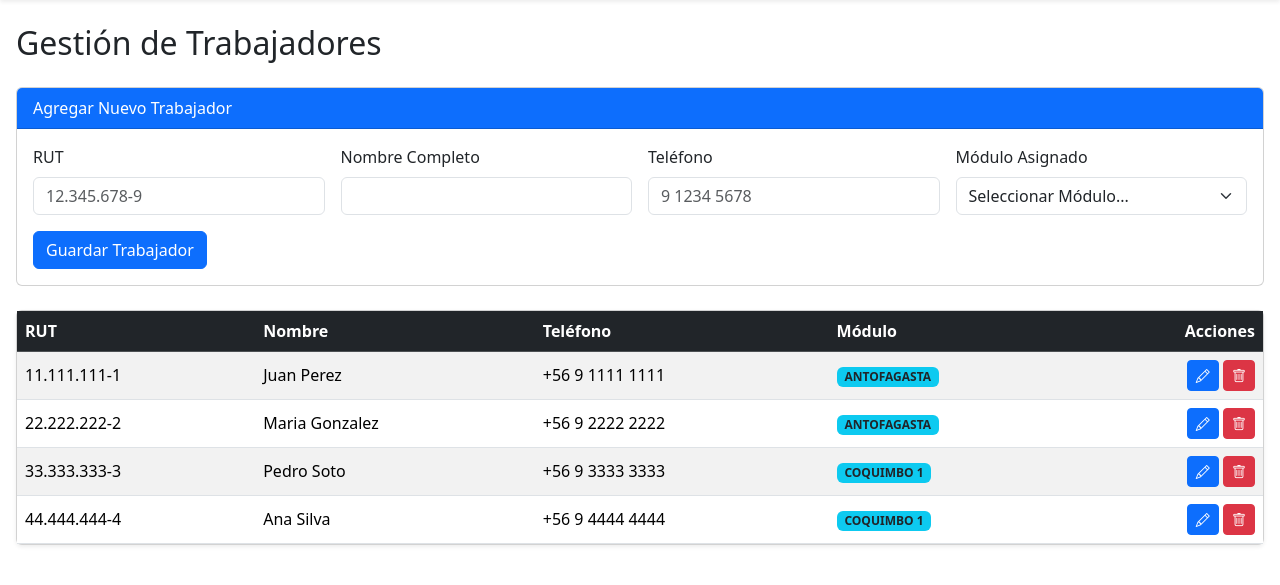
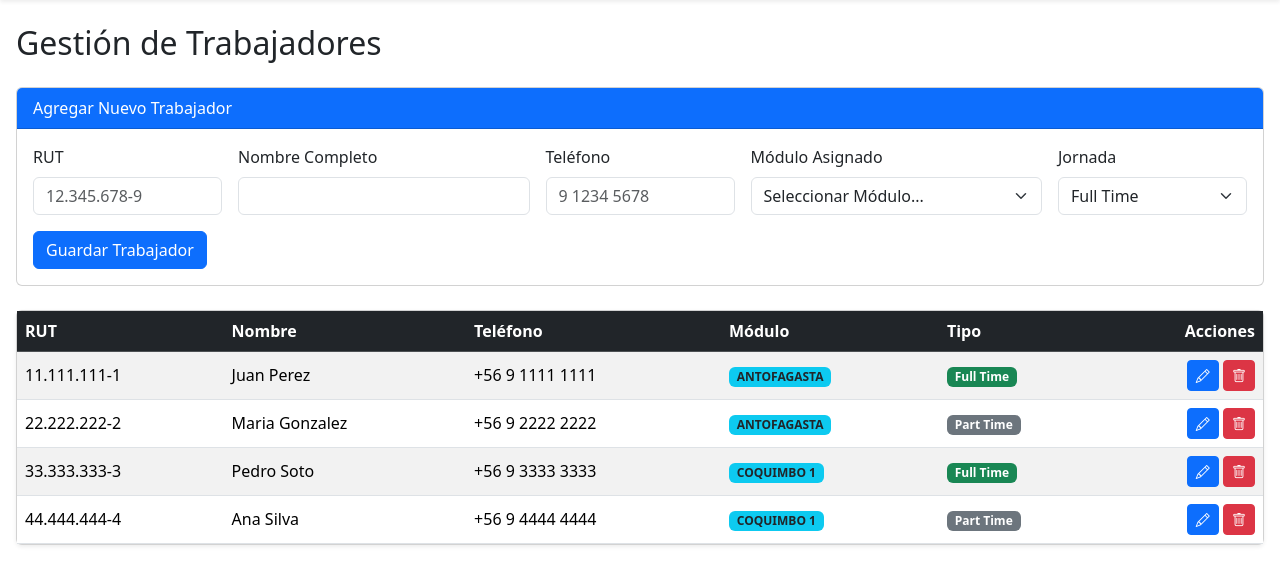
Before and after one commit to SekiDesu0/KSNE, a Flask app: page /admin/workers in a window 1280 px wide. Shown: the part 78-663 px from the top of the page. Run offline with Flask 3, Linux system fonts and the light colour scheme; the visitor is signed in with stand-in values (Sample User, id 1); data comes from the database, SQL or seed files in the repository.

Commit message:
tipo de trabajador part time o full time

```diff
--- a/app.py
+++ b/app.py
@@ -93,16 +93,16 @@ def populateDefaults():
                 default_pass = generate_password_hash("123456")
 
                 workers_data = [
-                    ("11.111.111-1", "Juan Perez", "+56 9 1111 1111", default_pass, 0, mod_1),
-                    ("22.222.222-2", "Maria Gonzalez", "+56 9 2222 2222", default_pass, 0, mod_1),
-                    ("33.333.333-3", "Pedro Soto", "+56 9 3333 3333", default_pass, 0, mod_2),
-                    ("44.444.444-4", "Ana Silva", "+56 9 4444 4444", default_pass, 0, mod_2)
+                    ("11.111.111-1", "Juan Perez", "+56 9 1111 1111", default_pass, 0, mod_1, "Full Time"),
+                    ("22.222.222-2", "Maria Gonzalez", "+56 9 2222 2222", default_pass, 0, mod_1, "Part Time"),
+                    ("33.333.333-3", "Pedro Soto", "+56 9 3333 3333", default_pass, 0, mod_2, "Full Time"),
+                    ("44.444.444-4", "Ana Silva", "+56 9 4444 4444", default_pass, 0, mod_2, "Part Time")
                 ]
 
                 for w in workers_data:
-                    c.execute("INSERT OR IGNORE INTO workers (rut, name, phone, password_hash, is_admin, modulo_id) VALUES (?, ?, ?, ?, ?, ?)", w)
+                    c.execute("INSERT OR IGNORE INTO workers (rut, name, phone, password_hash, is_admin, modulo_id, tipo) VALUES (?, ?, ?, ?, ?, ?, ?)", w)
+
                 conn.commit()
-
     conn.close()
 def init_db():
     conn = sqlite3.connect(DB_NAME)
@@ -130,7 +130,6 @@ def init_db():
                   FOREIGN KEY (zona_id) REFERENCES zonas(id))''')
 
     # 4. Workers (Now tied to a Modulo)
-    # Added modulo_id. It can be NULL for the system admin.
     c.execute('''CREATE TABLE IF NOT EXISTS workers
                  (id INTEGER PRIMARY KEY AUTOINCREMENT,
                   rut TEXT UNIQUE NOT NULL,
@@ -139,6 +138,7 @@ def init_db():
                   password_hash TEXT NOT NULL,
                   is_admin BOOLEAN DEFAULT 0,
                   modulo_id INTEGER,
+                  tipo TEXT DEFAULT 'Full Time',
                   FOREIGN KEY (modulo_id) REFERENCES modulos(id))''')
 
     # 5. Rendiciones (The main form headers)
@@ -404,6 +404,7 @@ def manage_workers():
         raw_phone = request.form['phone']
         name = request.form['name'].strip()
         modulo_id = request.form.get('modulo_id')
+        tipo = request.form.get('tipo', 'Full Time')
         form_data = request.form
 
         if not validate_rut(raw_rut):
@@ -420,8 +421,8 @@ def manage_workers():
 
             try:
                 # Now inserting modulo_id
-                c.execute("INSERT INTO workers (rut, name, phone, password_hash, is_admin, modulo_id) VALUES (?, ?, ?, ?, 0, ?)",
-                          (rut, name, phone, p_hash, modulo_id))
+                c.execute("INSERT INTO workers (rut, name, phone, password_hash, is_admin, modulo_id, tipo) VALUES (?, ?, ?, ?, 0, ?, ?)",
+                          (rut, name, phone, p_hash, modulo_id, tipo))
                 conn.commit()
                 flash(f"Trabajador guardado. Contraseña temporal: <strong>{password}</strong>", "success")
                 return redirect(url_for('manage_workers'))
@@ -429,7 +430,7 @@ def manage_workers():
                 flash("El RUT ya existe en el sistema.", "danger")
 
     # Fetch workers and JOIN their module name
-    c.execute('''SELECT w.id, w.rut, w.name, w.phone, m.name, w.modulo_id
+    c.execute('''SELECT w.id, w.rut, w.name, w.phone, m.name, w.modulo_id, w.tipo
                  FROM workers w
                  LEFT JOIN modulos m ON w.modulo_id = m.id
                  WHERE w.is_admin = 0''')
@@ -456,6 +457,7 @@ def edit_worker(id):
         raw_phone = request.form['phone']
         name = request.form['name'].strip()
         modulo_id = request.form.get('modulo_id')
+        tipo = request.form.get('tipo', 'Full Time')
 
         if not validate_phone(raw_phone):
             flash("El teléfono debe tener 9 dígitos válidos.", "danger")
@@ -464,8 +466,8 @@ def edit_worker(id):
             flash("Debes seleccionar un módulo.", "danger")
             return redirect(url_for('edit_worker', id=id))
 
-        c.execute("UPDATE workers SET name=?, phone=?, modulo_id=? WHERE id=?",
-                  (name, format_phone(raw_phone), modulo_id, id))
+        c.execute("UPDATE workers SET name=?, phone=?, modulo_id=?, tipo=? WHERE id=?",
+                  (name, format_phone(raw_phone), modulo_id, tipo, id))
         conn.commit()
         flash("Trabajador actualizado exitosamente.", "success")
         conn.close()
--- a/templates/admin_workers.html
+++ b/templates/admin_workers.html
@@ -25,7 +25,7 @@
     <div class="card-body">
         <form method="POST" action="{{ url_for('manage_workers') }}">
             <div class="row g-3">
-                <div class="col-md-3">
+                <div class="col-md-2">
                     <label class="form-label">RUT</label>
                     <input type="text" class="form-control" name="rut" id="rutInput" placeholder="12.345.678-9" value="{{ form.get('rut', '') }}" required>
                 </div>
@@ -33,7 +33,7 @@
                     <label class="form-label">Nombre Completo</label>
                     <input type="text" class="form-control" name="name" value="{{ form.get('name', '') }}" required>
                 </div>
-                <div class="col-md-3">
+                <div class="col-md-2">
                     <label class="form-label">Teléfono</label>
                     <input type="text" class="form-control" name="phone" id="phoneInput" placeholder="9 1234 5678" value="{{ form.get('phone', '') }}" required>
                 </div>
@@ -44,6 +44,13 @@
                         {% for mod in modulos %}
                             <option value="{{ mod[0] }}">{{ mod[2] }} - {{ mod[1] }}</option>
                         {% endfor %}
+                    </select>
+                </div>
+                <div class="col-md-2">
+                    <label class="form-label">Jornada</label>
+                    <select class="form-select" name="tipo" required>
+                        <option value="Full Time" {% if form.get('tipo') == 'Full Time' %}selected{% endif %}>Full Time</option>
+                        <option value="Part Time" {% if form.get('tipo') == 'Part Time' %}selected{% endif %}>Part Time</option>
                     </select>
                 </div>
             </div>
@@ -61,6 +68,7 @@
                     <th>Nombre</th>
                     <th>Teléfono</th>
                     <th>Módulo</th>
+                    <th>Tipo</th>
                     <th class="text-end">Acciones</th>
                 </tr>
             </thead>
@@ -71,6 +79,11 @@
                     <td class="align-middle">{{ worker[2] }}</td>
                     <td class="align-middle">{{ worker[3] }}</td>
                     <td class="align-middle"><span class="badge bg-info text-dark">{{ worker[4] }}</span></td>
+                    <td class="align-middle">
+                        <span class="badge {% if worker[6] == 'Full Time' %}bg-success{% else %}bg-secondary{% endif %}">
+                            {{ worker[6] }}
+                        </span>
+                    </td>
                     <td class="text-end">
                         <button type="button"
                                 class="btn btn-primary btn-sm btn-edit-sm"
@@ -80,7 +93,8 @@
                                 data-rut="{{ worker[1] }}"
                                 data-name="{{ worker[2] }}"
                                 data-phone="{{ worker[3] }}"
-                                data-modulo="{{ worker[5] }}">
+                                data-modulo="{{ worker[5] }}"
+                                data-tipo="{{ worker[6] }}">
                             <i class="bi bi-pencil"></i>
                         </button>
 
@@ -99,7 +113,7 @@
                 </tr>
                 {% else %}
                 <tr>
-                    <td colspan="5" class="text-center py-3 text-muted">No hay trabajadores registrados.</td>
+                    <td colspan="6" class="text-center py-3 text-muted">No hay trabajadores registrados.</td>
                 </tr>
                 {% endfor %}
             </tbody>
@@ -143,6 +157,7 @@
                 editWorkerModal.querySelector('#edit_worker_name').value = name;
                 editWorkerModal.querySelector('#edit_worker_phone').value = button.getAttribute('data-phone');
                 editWorkerModal.querySelector('#edit_worker_modulo').value = button.getAttribute('data-modulo');
+                editWorkerModal.querySelector('#edit_worker_tipo').value = button.getAttribute('data-tipo');
             }
         });
     }
--- a/templates/macros/modals.html
+++ b/templates/macros/modals.html
@@ -111,6 +111,13 @@
                             {% for mod in modulos %}
                                 <option value="{{ mod[0] }}">{{ mod[2] }} - {{ mod[1] }}</option>
                             {% endfor %}
+                        </select>
+                    </div>
+                    <div class="mb-3">
+                        <label class="form-label">Jornada</label>
+                        <select class="form-select" name="tipo" id="edit_worker_tipo" required>
+                            <option value="Full Time">Full Time</option>
+                            <option value="Part Time">Part Time</option>
                         </select>
                     </div>
                 </form>
--- a/templates/worker_dashboard.html
+++ b/templates/worker_dashboard.html
@@ -31,8 +31,8 @@
         <div class="card-body">
             <div class="row g-3">
                 <div class="col-md-4">
-                    <label class="form-label">Fecha de Venta</label>
-                    <input type="date" class="form-control" name="fecha" value="{{ today }}" required>
+                    <label class="form-label">Fecha</label>
+                    <input type="date" class="form-control" name="fecha" value="{{ today }}" min="{{ today }}" required>
                 </div>
                 <div class="col-md-4">
                     <label class="form-label">Entrada</label>
@@ -308,7 +308,7 @@ document.addEventListener('DOMContentLoaded', function() {
             mainForm.submit();
         } else {
             bootstrap.Modal.getInstance(submitModal).hide();
-            mostrarError("Por favor, rellena los campos obligatorios (Fecha y Turno) antes de enviar.");
+            mostrarError("Por favor, rellena los campos obligatorios (Fecha y Hora) antes de enviar.");
         }
     });
 
```
Also changed, not shown: README.md.
